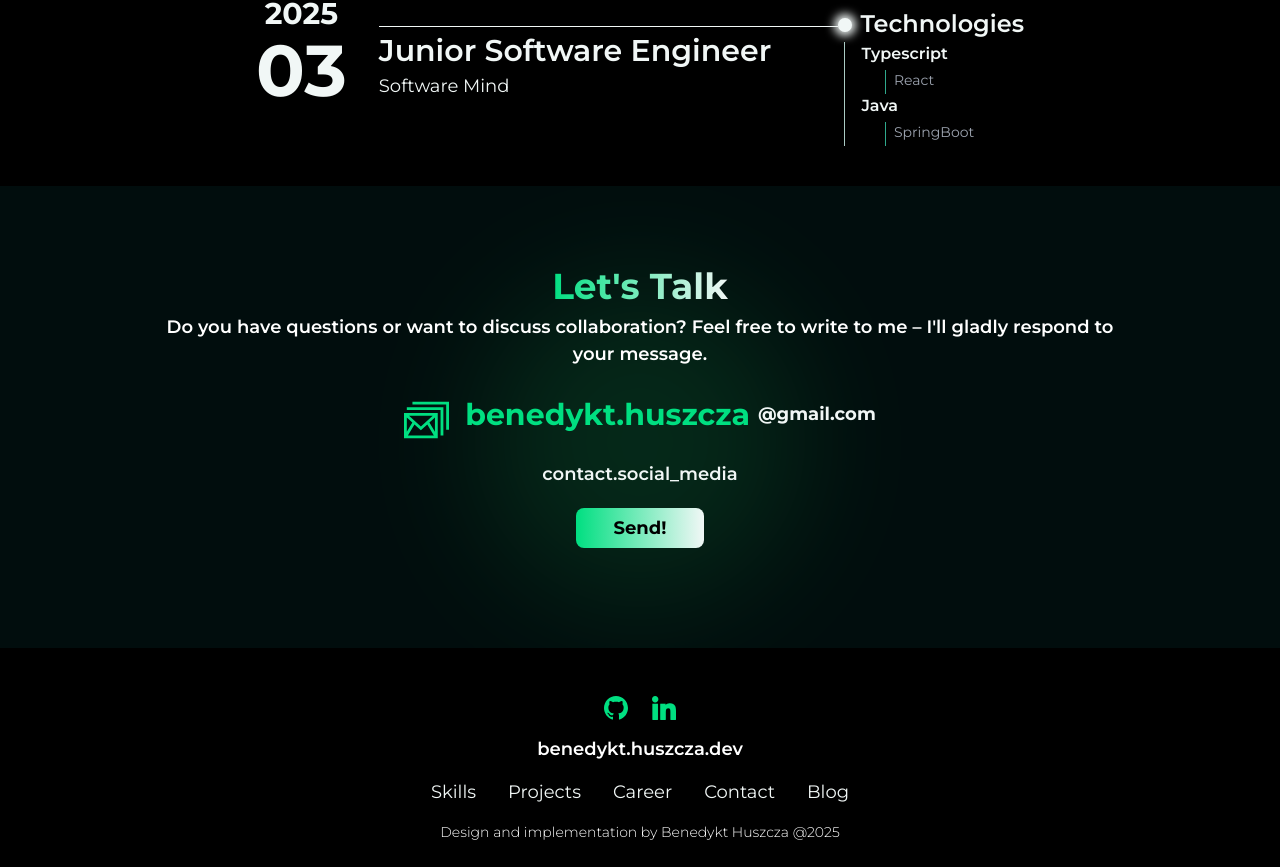
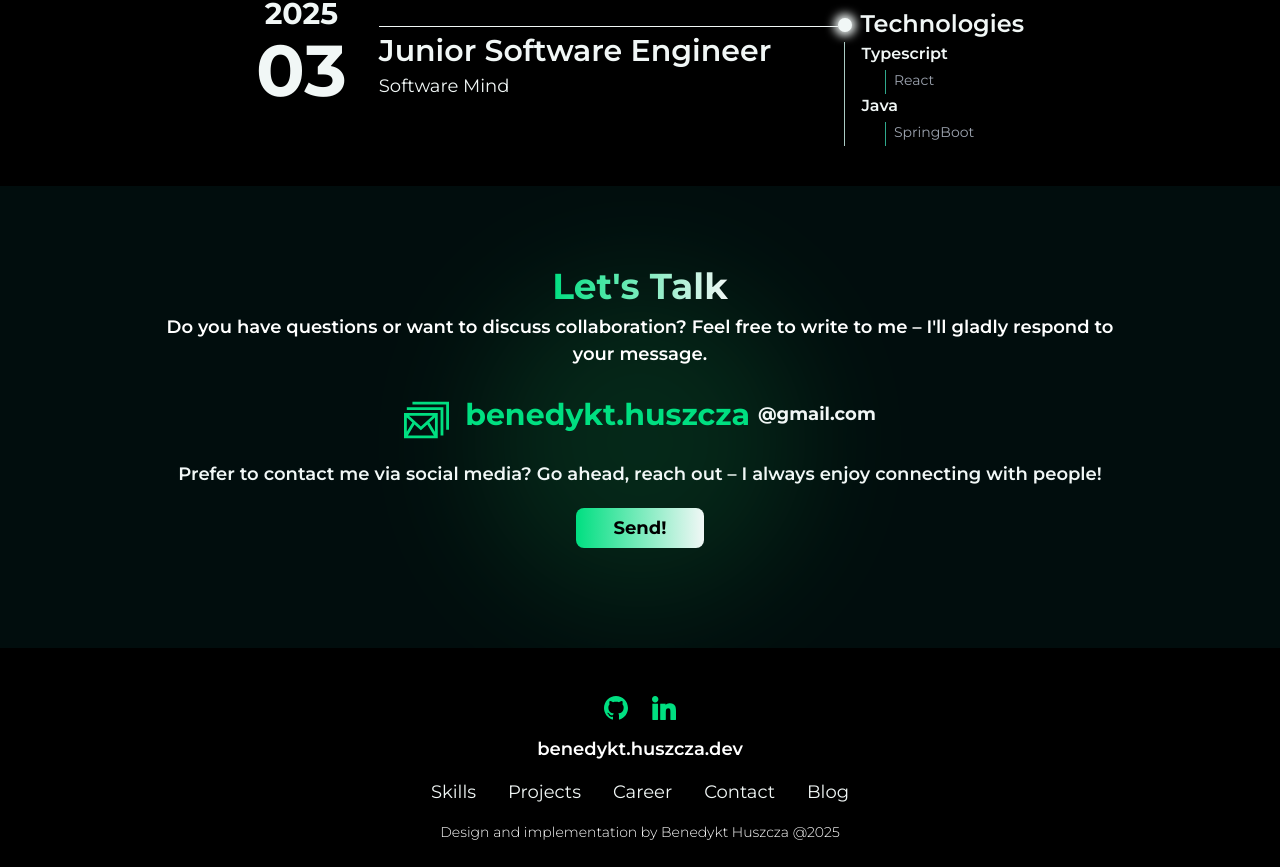
Before and after one commit to benhus8/benedykt-the-dev, a Next.js app in the folder frontend/: page /en in a window 1280 px wide. Shown: the part 3009-3876 px from the top of the page. Built offline with nearby package versions, Linux system fonts and the light colour scheme.

Commit message:
add text center and break words

```diff
--- a/frontend/app/[locale]/_components/Contact.jsx
+++ b/frontend/app/[locale]/_components/Contact.jsx
@@ -26,8 +26,8 @@ export const Contact = () => {
             </p>
           </div>
         </div>
-        <p className="text-primary-white font-semiBold text-lg mt-5">
-          {t("social_media")}
+        <p className="text-primary-white font-semiBold text-lg mt-5 text-center break-words">
+          {t("socialMedia")}
         </p>
         <button
           className="w-32 h-10 bg-gradient-to-r from-primary-light to-primary-white text-black font-bold text-lg rounded-lg px-4 mt-5 transition-transform duration-300 ease-out hover:scale-105"
--- a/frontend/components/Footer.jsx
+++ b/frontend/components/Footer.jsx
@@ -43,7 +43,7 @@ export default function Footer() {
         >
           <img
             src="/github.svg"
-            alt={t("social_media.github")}
+            alt={t("socialMedia.github")}
             className="w-[24px] h-[24px] mt-2 transition-transform duration-300 hover:scale-110"
           />
         </a>
@@ -54,7 +54,7 @@ export default function Footer() {
         >
           <img
             src="/linkdin.svg"
-            alt={t("social_media.linkedin")}
+            alt={t("socialMedia.linkedin")}
             className="w-[24px] h-[24px] mt-2 transition-transform duration-300 hover:scale-110"
           />
         </a>
```
